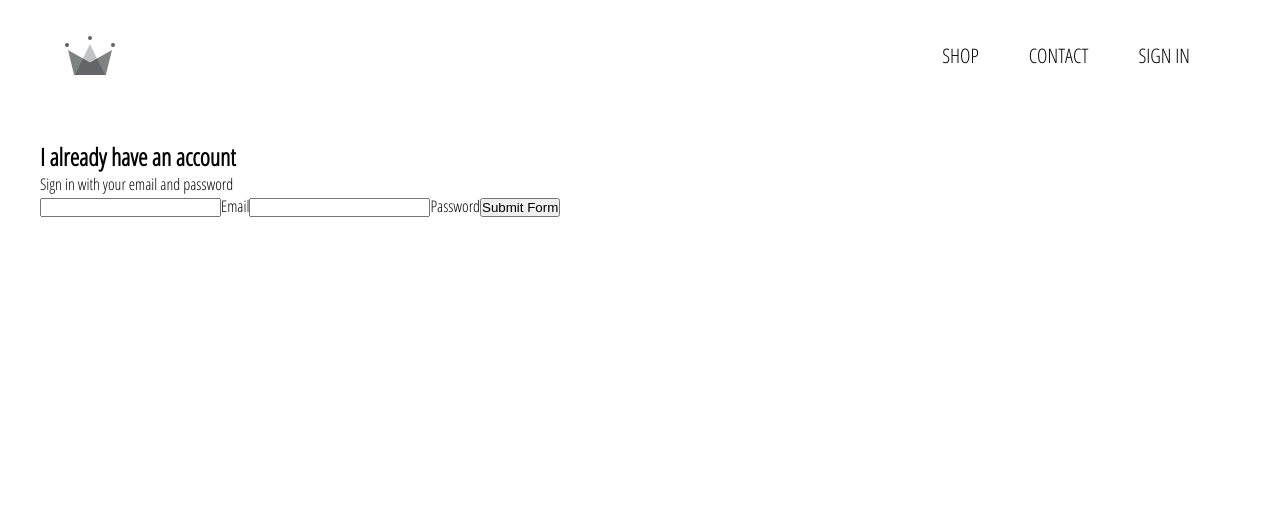
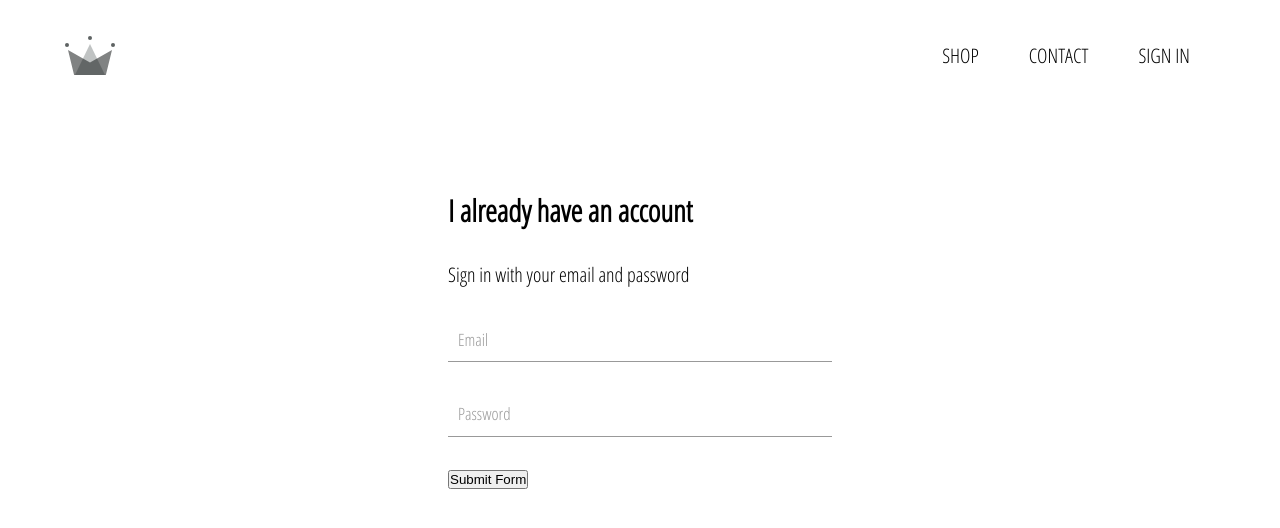
Before and after one commit to marcin-bojar/royal-clothes, a React (Create React App) app: page /signin in a window 1280 px wide. Shown: the top 528 px of the page. Built offline with nearby package versions, Linux system fonts and the light colour scheme.

Commit message:
FormInput component and its styles

```diff
--- /dev/null
+++ b/src/components/form-input/form-input.component.jsx
@@ -0,0 +1,17 @@
+import React from 'react';
+
+import './form-input.styles.scss';
+
+const FormInput = ({handleChange, label, ...otherProps}) => (
+    <div className='group'>
+        <input className='form-input' onChange={handleChange} {...otherProps} />
+        {
+        label ? (
+            <label className= {`${otherProps.value.length > 0 ? 'shrink' : ''} form-input-label`}>
+                {label}
+            </label>) : null
+        }
+    </div>
+);
+
+export default FormInput;
--- /dev/null
+++ b/src/components/form-input/form-input.styles.scss
@@ -0,0 +1,45 @@
+$color-grey: #999;
+$color-black: #111;
+
+@mixin shrinkLabel {
+    top: -1.5rem;
+    font-size: 1.4rem;
+    color: $color-black;
+}
+
+.group {
+    position: relative;
+
+    .form-input {
+        outline: none;
+        font-family: inherit;
+        font-size: 1.8rem;
+        line-height: 1.3;
+        margin-bottom: 3rem;
+        padding: 1rem;
+        border: none;
+        border-bottom: 1px solid $color-grey;
+        width: 30vw;
+
+        &:focus {
+                border-bottom: 1px solid $color-black;
+        }
+
+        &:focus ~ .form-input-label {
+            @include shrinkLabel();
+        }
+    }
+
+    .form-input-label {
+        position: absolute;
+        top: 1rem;
+        left: 1rem;
+        color: $color-grey;
+        font-size: 1.7rem;
+        transition: all .3s;
+
+        &.shrink {
+            @include shrinkLabel();
+        }
+    }
+}
--- a/src/components/menu-item/menu-item.styles.scss
+++ b/src/components/menu-item/menu-item.styles.scss
@@ -6,7 +6,7 @@
     align-items: center;
     justify-content: center;
     margin: 0 7.5px 15px;
-    border: 1.5px solid black; // 1.5px makes the gap between bg-image and the border disappear in chrome on Win10, at the same time not changing anything in firefox comparing to 1px
+    border: 1px solid black; // 1.5px makes the gap between bg-image and the border disappear in chrome on Win10, at the same time not changing anything in firefox comparing to 1px
     position: relative;
     overflow: hidden;
 
--- a/src/components/sign-in/sign-in.component.jsx
+++ b/src/components/sign-in/sign-in.component.jsx
@@ -1,4 +1,6 @@
 import React from 'react';
+
+import FormInput from '../form-input/form-input.component';
 
 import './sign-in.styles.scss';
 
@@ -8,13 +10,13 @@ class SignIn extends React.Component {
 
     this.state = {
       email: '',
-            password: ''
+      password: '',
+    };
   }
-    };
 
   handleSubmit = e => {
     e.preventDefault();
-        this.setState({ email: '', password: ''});
+    this.setState({ email: '', password: '' });
   };
 
   handleChange = e => {
@@ -27,32 +29,30 @@ class SignIn extends React.Component {
       <div className="sign-in">
         <h2>I already have an account</h2>
         <span>Sign in with your email and password</span>
-            <form onSubmit={ this.handleSubmit }>
-              <input
-                id="email"
+        <form onSubmit={this.handleSubmit}>
+          <FormInput
             type="email"
             name="email"
             value={this.state.email}
-                onChange={ this.handleChange }
+            handleChange={this.handleChange}
+            label='Email'
             required
           />
-              <label htmlFor="email">Email</label>
 
-              <input
-                id="password"
+          <FormInput
             type="password"
             name="password"
             value={this.state.password}
-                onChange={ this.handleChange }
+            handleChange={this.handleChange}
+            label='Password'
             required
           />
-              <label htmlFor="password">Password</label>
 
           <input type="submit" value="Submit Form" />
         </form>
       </div>
     );
   }
-};
+}
 
 export default SignIn;
--- a/src/components/sign-in/sign-in.styles.scss
+++ b/src/components/sign-in/sign-in.styles.scss
@@ -0,0 +1,14 @@
+.sign-in {
+    padding: 2.5rem;
+    margin: 2.5rem;
+
+    h2 {
+        font-size: 3rem;
+    }
+
+    span {
+        display: inline-block;
+        margin: 3rem 0;
+        font-size: 2rem;
+    }
+}
--- a/src/pages/sign-in-sign-up/sign-in-sign-up.styles.scss
+++ b/src/pages/sign-in-sign-up/sign-in-sign-up.styles.scss
@@ -0,0 +1,4 @@
+.sign-in-sign-up {
+    display: flex;
+    justify-content: center;
+}
```
Lines whose indentation alone changed are shown as unchanged.
